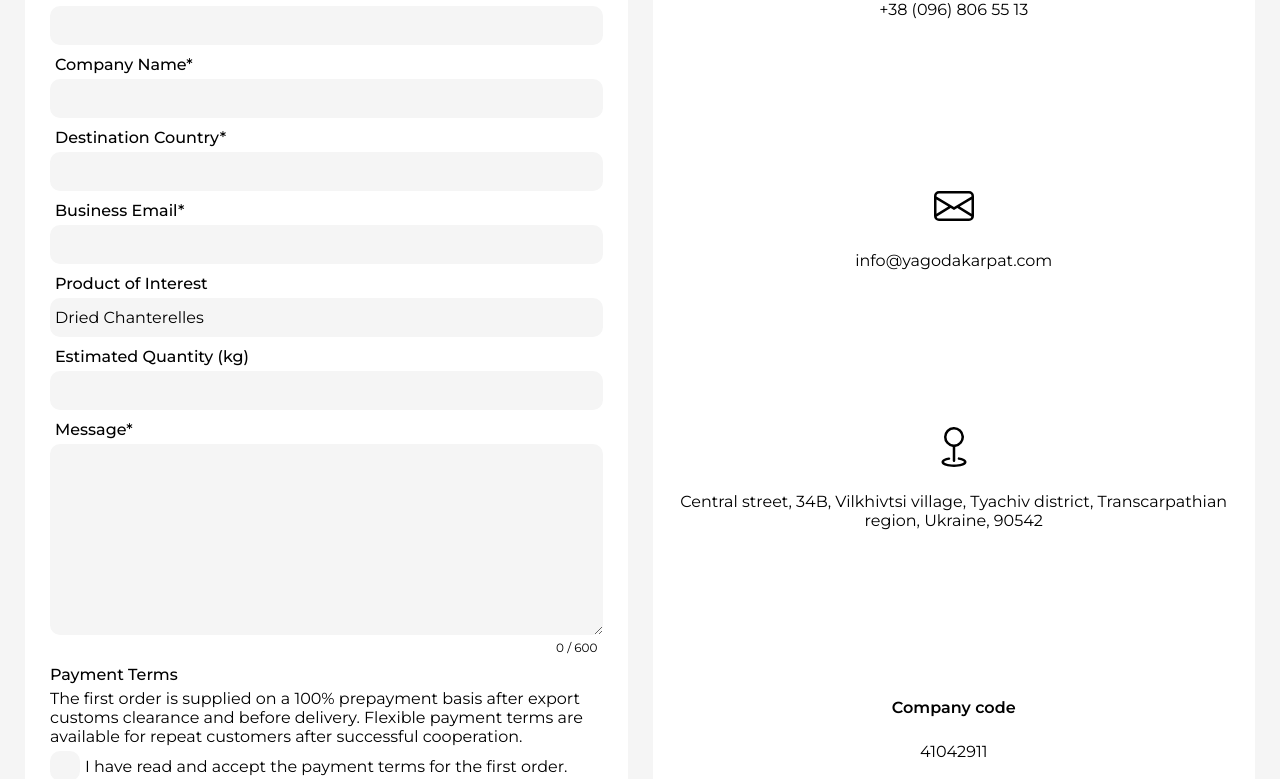
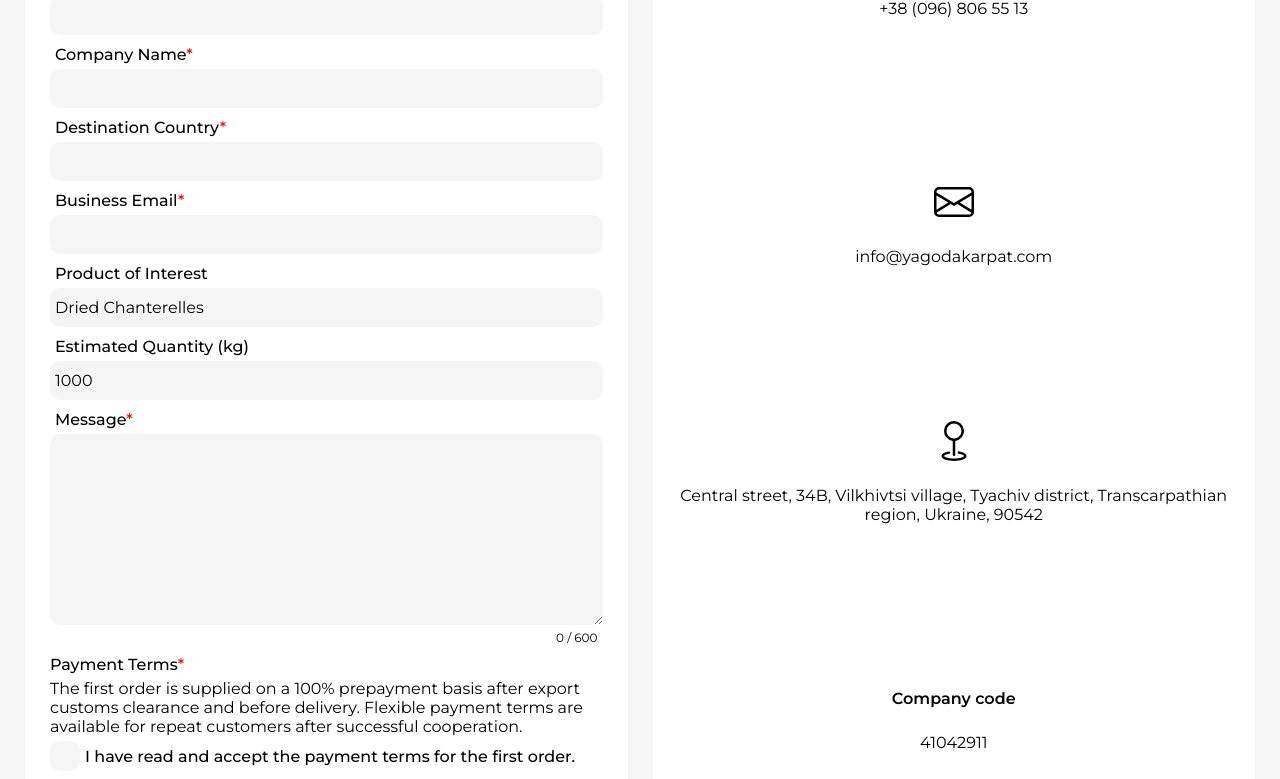
Before and after one commit to stepandordiai/yagoda-karpat, a Next.js app in the folder frontend/: page /en/products/dried-chanterelles in a window 1280 px wide. Shown: the part 2001-2780 px from the top of the page. Built offline with nearby package versions, Linux system fonts and the light colour scheme; no server answers.

Commit message:
feat: update ContactForm component

```diff
--- a/frontend/src/components/ContactForm/ContactForm.tsx
+++ b/frontend/src/components/ContactForm/ContactForm.tsx
@@ -4,6 +4,7 @@ import { useTranslations } from "next-intl";
 import { useState } from "react";
 import { supabase } from "@/lib/supabase";
 import { reportConversion } from "@/lib/gtagReportConversion";
+import { EMAIL } from "@/lib/constants";
 import "./ContactForm.scss";
 
 type ContactFormProps = {
@@ -19,7 +20,7 @@ const ContactForm = ({ requestedProduct = "" }: ContactFormProps) => {
 		country: "",
 		email: "",
 		requested_product: requestedProduct,
-		quantity: "",
+		quantity: "1000",
 		message: "",
 	};
 
@@ -27,6 +28,7 @@ const ContactForm = ({ requestedProduct = "" }: ContactFormProps) => {
 	const [loading, setLoading] = useState(false);
 	const [success, setSuccess] = useState(false);
 	const [form, setForm] = useState(initForm);
+	const [paymentTermsCheck, setPaymentTermsCheck] = useState(false);
 
 	const handleForm = (name: string, value: string) => {
 		setForm((prev) => ({ ...prev, [name]: value }));
@@ -36,13 +38,19 @@ const ContactForm = ({ requestedProduct = "" }: ContactFormProps) => {
 	const insertLead = async (e: React.FormEvent) => {
 		e.preventDefault();
 		setError(null);
+
+		if (!paymentTermsCheck) {
+			setError(t("paymentTerms.required"));
+			return;
+		}
+
 		setLoading(true);
 
 		const { error } = await supabase.from("leads").insert([form]);
 
 		if (error) {
-			console.error("Lead insert failed:", error);
-			setError(t("error"));
+			// console.error("Lead insert failed:", error);
+			setError(t("error", { email: EMAIL }));
 		} else {
 			reportConversion("AW-16930854291/aCjkCMaZisEcEJOroYk_");
 
@@ -55,6 +63,7 @@ const ContactForm = ({ requestedProduct = "" }: ContactFormProps) => {
 
 			setSuccess(true);
 			setForm(initForm);
+			setPaymentTermsCheck(false);
 		}
 
 		setLoading(false);
@@ -64,12 +73,14 @@ const ContactForm = ({ requestedProduct = "" }: ContactFormProps) => {
 		<div className="contact-form">
 			<h3 className="contact-form__heading">{t("heading")}</h3>
 			<p className="contact-form__subheading">{t("subheading")}</p>
-			{!error && <span style={{ color: "red" }}>{error}</span>}
+			{error && <p style={{ color: "#f00" }}>{error}</p>}
 			<form className="form" onSubmit={insertLead}>
 				<div className="input-container">
 					<label className="contact-label" htmlFor="name">
 						{t("name")}
-						<span aria-hidden="true">*</span>
+						<span style={{ color: "#f00" }} aria-hidden="true">
+							*
+						</span>
 					</label>
 					<input
 						onChange={(e) => handleForm(e.target.name, e.target.value)}
@@ -85,7 +96,9 @@ const ContactForm = ({ requestedProduct = "" }: ContactFormProps) => {
 				<div className="input-container">
 					<label className="contact-label" htmlFor="company">
 						{t("company")}
-						<span aria-hidden="true">*</span>
+						<span style={{ color: "#f00" }} aria-hidden="true">
+							*
+						</span>
 					</label>
 					<input
 						onChange={(e) => handleForm(e.target.name, e.target.value)}
@@ -100,7 +113,9 @@ const ContactForm = ({ requestedProduct = "" }: ContactFormProps) => {
 				<div className="input-container">
 					<label className="contact-label" htmlFor="country">
 						{t("country")}
-						<span aria-hidden="true">*</span>
+						<span style={{ color: "#f00" }} aria-hidden="true">
+							*
+						</span>
 					</label>
 					<input
 						onChange={(e) => handleForm(e.target.name, e.target.value)}
@@ -115,7 +130,9 @@ const ContactForm = ({ requestedProduct = "" }: ContactFormProps) => {
 				<div className="input-container">
 					<label className="contact-label" htmlFor="email">
 						{t("email")}
-						<span aria-hidden="true">*</span>
+						<span style={{ color: "#f00" }} aria-hidden="true">
+							*
+						</span>
 					</label>
 					<input
 						onChange={(e) => handleForm(e.target.name, e.target.value)}
@@ -153,13 +170,16 @@ const ContactForm = ({ requestedProduct = "" }: ContactFormProps) => {
 						className="form__input"
 						id="quantity"
 						name="quantity"
-						type="text"
+						type="number"
+						min={1000}
 					/>
 				</div>
 				<div className="input-container textarea-container">
 					<label className="contact-label" htmlFor="message">
 						{t("message")}
-						<span aria-hidden="true">*</span>
+						<span style={{ color: "#f00" }} aria-hidden="true">
+							*
+						</span>
 					</label>
 					<textarea
 						onChange={(e) => handleForm(e.target.name, e.target.value)}
@@ -175,7 +195,12 @@ const ContactForm = ({ requestedProduct = "" }: ContactFormProps) => {
 					</span>
 				</div>
 				<div style={{ display: "flex", flexDirection: "column", gap: "5px" }}>
-					<p style={{ fontWeight: "500" }}>{t("paymentTerms.title")}</p>
+					<p style={{ fontWeight: "500" }}>
+						{t("paymentTerms.title")}
+						<span style={{ color: "#f00" }} aria-hidden="true">
+							*
+						</span>
+					</p>
 					<p>{t("paymentTerms.description")}</p>
 					<div className="contact-form__cb-container">
 						<input
@@ -183,8 +208,13 @@ const ContactForm = ({ requestedProduct = "" }: ContactFormProps) => {
 							type="checkbox"
 							id="payment-terms"
 							required
+							checked={paymentTermsCheck}
+							name="paymentTerms"
+							onChange={(e) => setPaymentTermsCheck(e.target.checked)}
 						/>
-						<label htmlFor="payment-terms">{t("paymentTerms.cbLabel")}</label>
+						<label style={{ fontWeight: 500 }} htmlFor="payment-terms">
+							{t("paymentTerms.cbLabel")}
+						</label>
 					</div>
 				</div>
 				<button
--- a/frontend/src/lib/constants.ts
+++ b/frontend/src/lib/constants.ts
@@ -1 +1,2 @@
 export const BASE_URL = "https://www.yagodakarpat.com";
+export const EMAIL = "info@yagodakarpat.com";
```
Also changed, not shown: frontend/messages/cs.json, frontend/messages/en.json, frontend/messages/uk.json.
